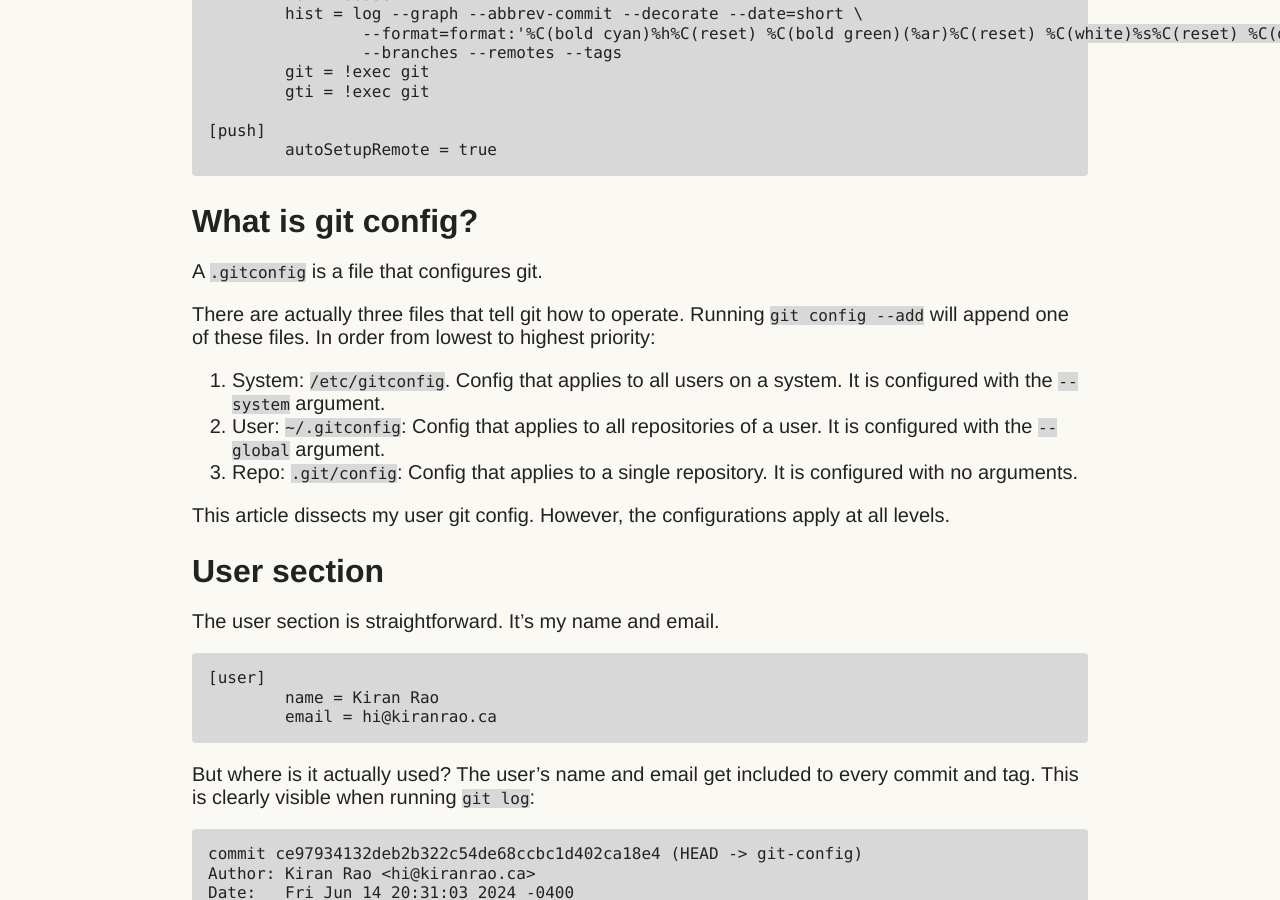
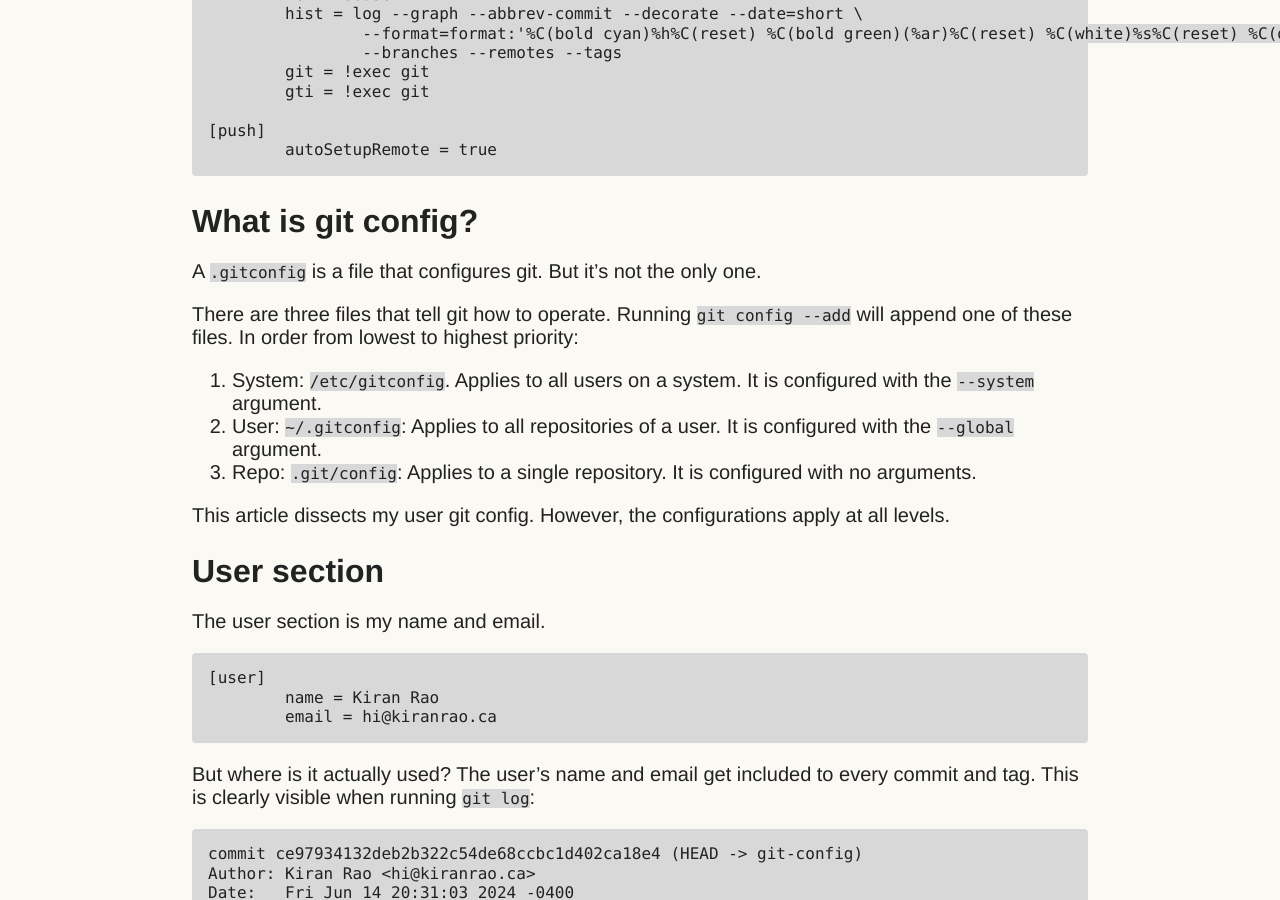
Before and after one commit to Kiran-Rao/kiran-rao.github.io, a Jekyll site: the page built from docs/unpublished/2024-06-20-git-config.md, in a window 1280 px wide and 900 px high, scrolled down 765 px. Built offline with Jekyll 4.4.1, drawn with Linux system fonts in a browser that asks for light colours; some of the changed text lies outside the part shown.

Commit message:
Concise pass ChatGPT

````diff
--- a/docs/unpublished/2024-06-20-git-config.md
+++ b/docs/unpublished/2024-06-20-git-config.md
@@ -41,21 +41,21 @@ It's not long. It's not complicated. But it configures my workflow's most import
 
 ## What is git config?
 
-A `.gitconfig` is a file that configures git.
+A `.gitconfig` is a file that configures git. But it's not the only one.
 
-There are actually three files that tell git how to operate.
+There are three files that tell git how to operate.
 Running `git config --add` will append one of these files.
 In order from lowest to highest priority:
 
-1. System: `/etc/gitconfig`. Config that applies to all users on a system. It is configured with the `--system` argument.
-1. User: `~/.gitconfig`: Config that applies to all repositories of a user. It is configured with the `--global` argument.
-1. Repo: `.git/config`: Config that applies to a single repository. It is configured with no arguments.
+1. System: `/etc/gitconfig`. Applies to all users on a system. It is configured with the `--system` argument.
+1. User: `~/.gitconfig`: Applies to all repositories of a user. It is configured with the `--global` argument.
+1. Repo: `.git/config`: Applies to a single repository. It is configured with no arguments.
 
 This article dissects my user git config. However, the configurations apply at all levels.
 
 ## User section
 
-The user section is straightforward. It's my name and email.
+The user section is my name and email.
 
 ```sh
 [user]
@@ -135,6 +135,8 @@ Git aliases allow me to run commands with fewer keystrokes. I've aliased common
 	fp = fetch --prune
 	rb = rebase
 ```
+
+While each alias only saves a few moments, it quickly adds up.
 
 ## Pretty commit history
 
````
Also changed, not shown: other parts of docs/unpublished/2024-06-20-git-config.md (+1 -1 lines).
